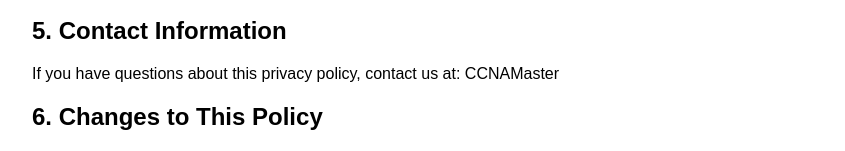
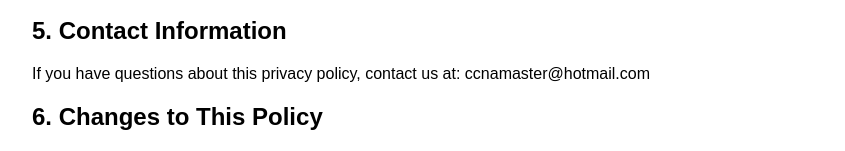
Before and after one commit to shapoorpopalzai786-coder/ccna-privacy, a plain HTML site: page index.html in a window 1280 px wide. Shown: the part 588-739 px from the top of the page, without its empty margins (208-1053 px from the left). Drawn offline with Linux system fonts and the light colour scheme.

Commit message:
Update contact email in privacy policy

```diff
--- a/index.html
+++ b/index.html
@@ -28,7 +28,7 @@
     <p>The app uses Google Play Billing for purchases, which is governed by Google's privacy policy.</p>
 
     <h2>5. Contact Information</h2>
-    <p>If you have questions about this privacy policy, contact us at: CCNAMaster</p>
+    <p>If you have questions about this privacy policy, contact us at: ccnamaster@hotmail.com</p>
 
     <h2>6. Changes to This Policy</h2>
     <p>We may update this privacy policy. The latest version will always be available at this URL.</p>
```
